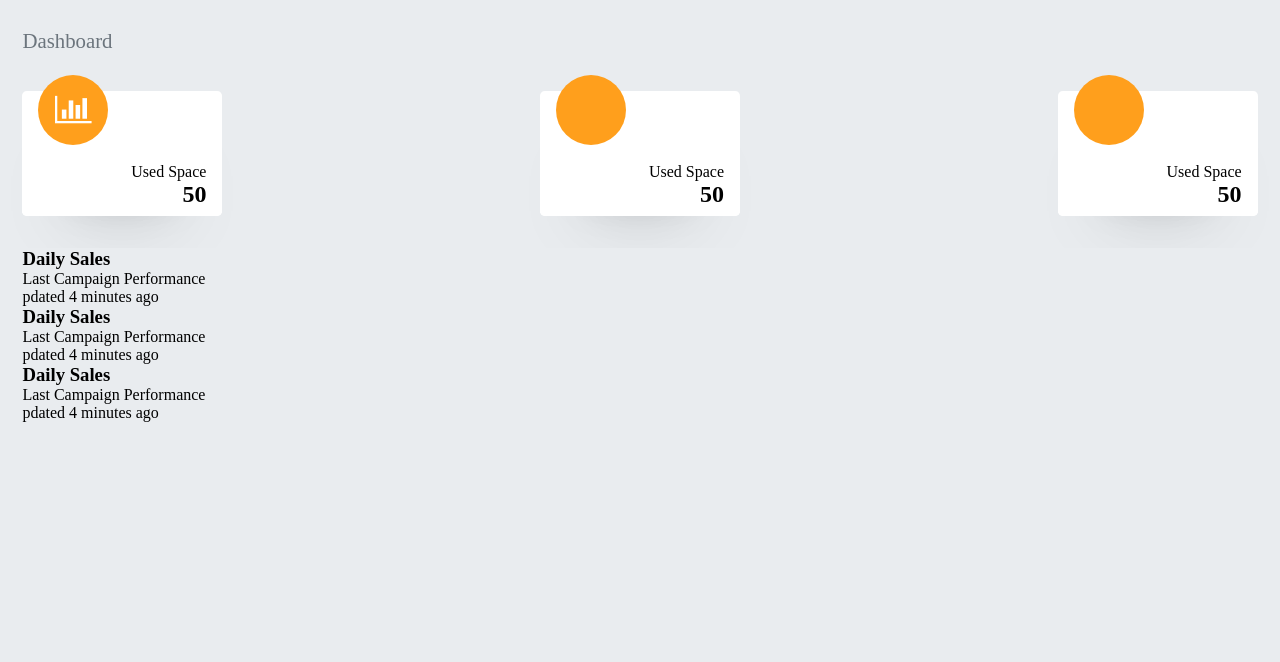
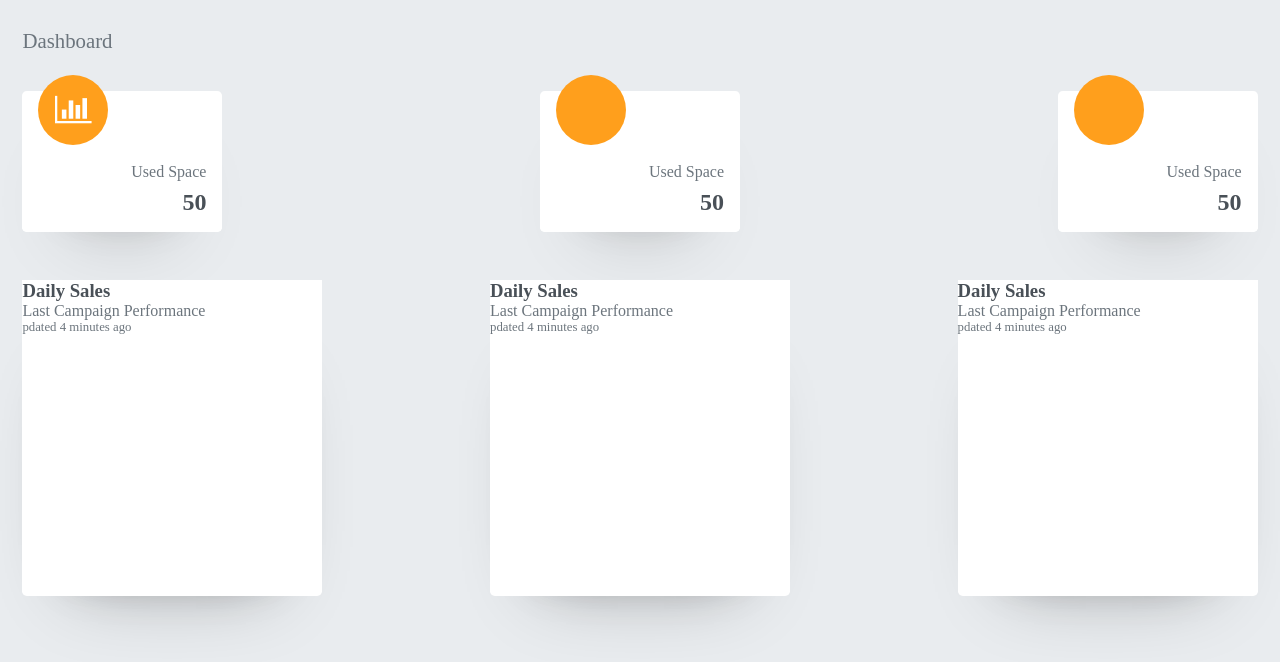
Before and after one commit to Nabucodono5or/chart-challange2, a website built with Parcel: page index.html in a window 1280 px wide. Built offline with nearby package versions, Linux system fonts and the light colour scheme.

Commit message:
terminado o design da page no nível básico

```diff
--- a/css/master.css
+++ b/css/master.css
@@ -90,3 +90,54 @@ block3 : #2ec4b6
 .numbers h2 {
   background-color: var(--card-color);
 }
+
+.numbers span {
+  color: var(--sub-title-color);
+}
+
+.numbers h2 {
+  padding: 0.5rem 0rem;
+  color: var(--title-color);
+}
+
+.charts-containers {
+  margin: 2rem 0rem;
+  display: flex;
+  justify-content: space-between;
+}
+
+.chart-container {
+  border-radius: 0.3rem;
+  width: 300px;
+  height: 300px;
+  background-color: var(--card-color);
+  box-shadow: 0 17.7px 33.9px -52px rgba(0, 0, 0, 0.137),
+    0 21.6px 41.6px -52px rgba(0, 0, 0, 0.203),
+    0 24.9px 49.1px -52px rgba(0, 0, 0, 0.257),
+    0 40px 80px -52px rgba(0, 0, 0, 0.31);
+}
+
+.chart-block {
+  position: relative;
+  margin: -1rem 1rem;
+}
+
+.chart-container h3,
+.chart-container .body p,
+.chart-container .footer p {
+  background-color: var(--card-color);
+}
+
+.chart-container .title {
+  font-weight: 500;
+  color: var(--title-color);
+}
+
+.chart-container .body,
+.chart-container .footer {
+  color: var(--sub-title-color);
+}
+
+.chart-container .footer {
+  font-size: 0.8rem;
+}
```
